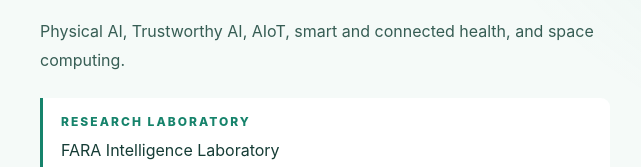
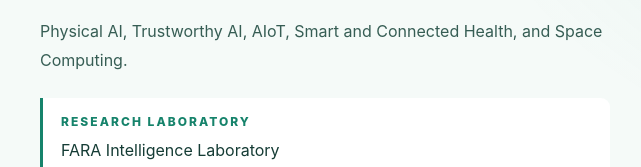
Before and after one commit to farahaniict/bahar-farahani-website, a plain HTML site: page index.html in a window 1280 px wide. Shown: the part 543-710 px from the top of the page, 10-651 px from the left. Drawn offline with Linux system fonts and the light colour scheme.

Commit message:
Add files via upload

```diff
--- a/index.html
+++ b/index.html
@@ -33,7 +33,7 @@
   <div class="hero-content"><p class="eyebrow"><span class="eyebrow-line"></span> ASSISTANT PROFESSOR OF COMPUTER ENGINEERING</p>
     <h1 id="hero-title">Bahar<br><span class="hero-surname">Farahani</span><span class="hero-degree">, PhD</span></h1>
     <p class="hero-lead">Engineering trustworthy intelligence, from computing systems to a more connected world.</p>
-    <p class="hero-description">Physical AI, Trustworthy AI, AIoT, smart and connected health, and space computing.</p>
+    <p class="hero-description">Physical AI, Trustworthy AI, AIoT, Smart and Connected Health, and Space Computing.</p>
     <div class="lab-identity"><span class="lab-kicker">RESEARCH LABORATORY</span>FARA Intelligence Laboratory<span class="lab-expansion">Future Architectures for Trustworthy and Autonomous Intelligence Laboratory</span></div>
     <div class="hero-actions"><a class="btn btn-primary" href="#research">Explore research <span aria-hidden="true">↗</span></a><a class="btn btn-secondary" href="https://scholar.google.com/citations?user=_sIgQp4AAAAJ" target="_blank" rel="noopener noreferrer">Google Scholar <span aria-hidden="true">↗</span></a><a class="btn btn-secondary" href="https://www.linkedin.com/in/baharfarahani/" target="_blank" rel="noopener noreferrer">LinkedIn <span aria-hidden="true">↗</span></a></div>
     <div class="hero-footer"><span class="status-dot"></span> Shahid Beheshti University <span class="middot">·</span> Tehran, Iran</div>
```
